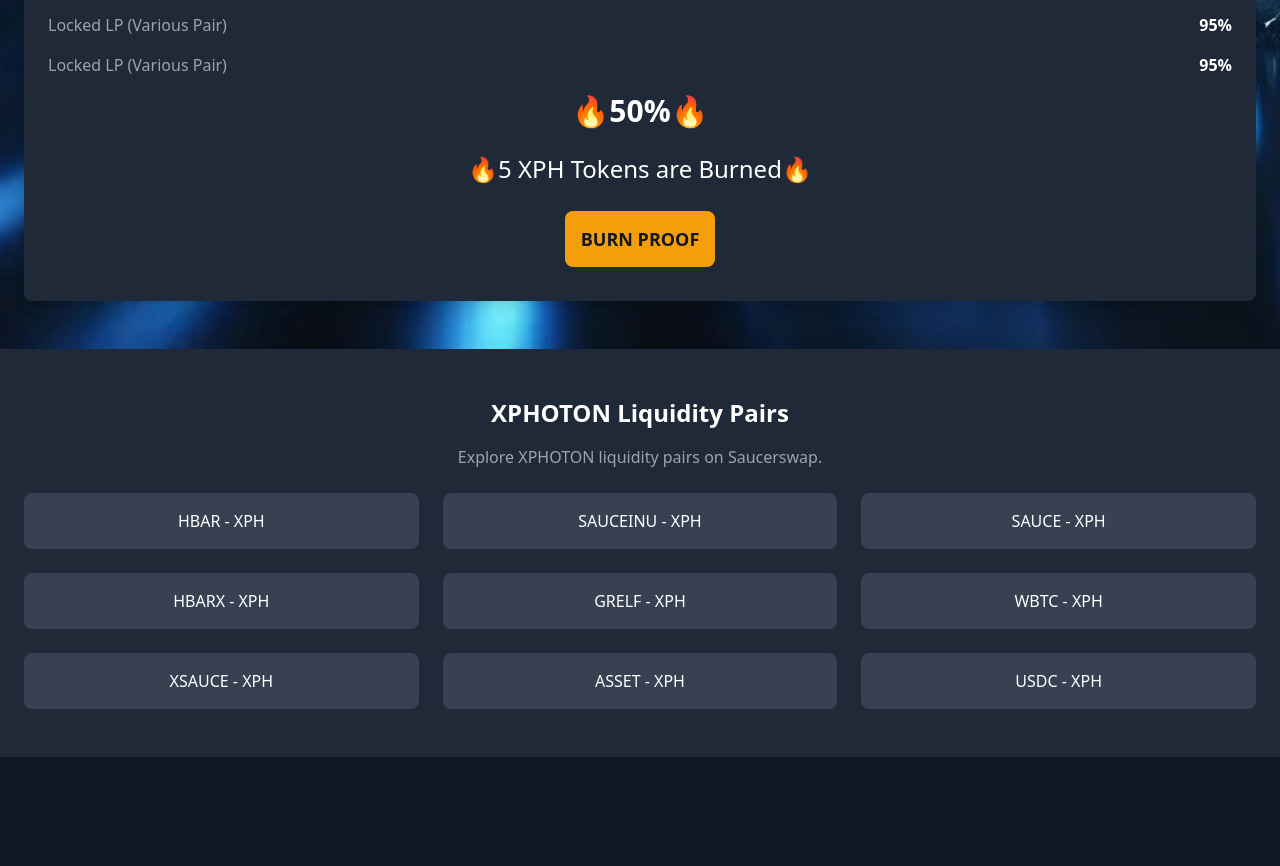
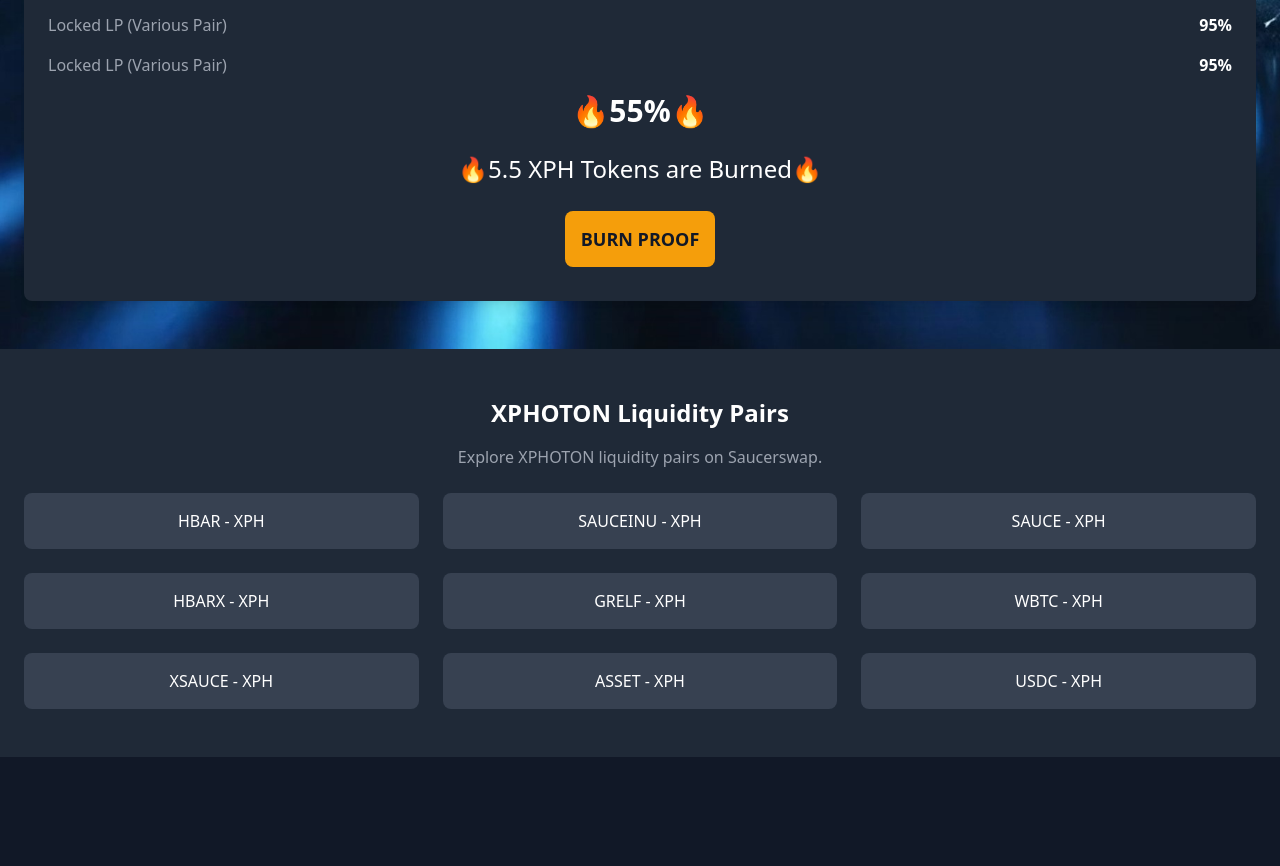
Before and after one commit to XPHOTONHTS/XPH, a plain HTML site: page index.html in a window 1280 px wide. Shown: the part 997-1863 px from the top of the page. Drawn offline with nearby package versions, Linux system fonts and the light colour scheme; no server answers.

Commit message:
Update index.html

```diff
--- a/index.html
+++ b/index.html
@@ -45,7 +45,7 @@
             "https://api.saucerswap.finance/tokens/0.0.4351436"
           );
           const data = await response.json();
-          const price = Math.round(data.priceUsd * 5).toLocaleString();
+          const price = Math.round(data.priceUsd * 5.5).toLocaleString();
           // Update the price element
           document.getElementById("tokenPrice").innerText = `($${price})`;
         } catch (error) {
@@ -194,10 +194,10 @@
                 </div>
                 <div class="text-center mt-6">
                   <!-- Add this element where you want to display the price -->
-                  <h1 class="mb-6 text-3xl font-semibold">🔥50%🔥</h1>
+                  <h1 class="mb-6 text-3xl font-semibold">🔥55%🔥</h1>
 
                   <h1 class="mb-10 text-2xl">
-                    🔥5 XPH Tokens
+                    🔥5.5 XPH Tokens
                     <span
                       id="tokenPrice"
                       class="text-white font-semibold"
```
